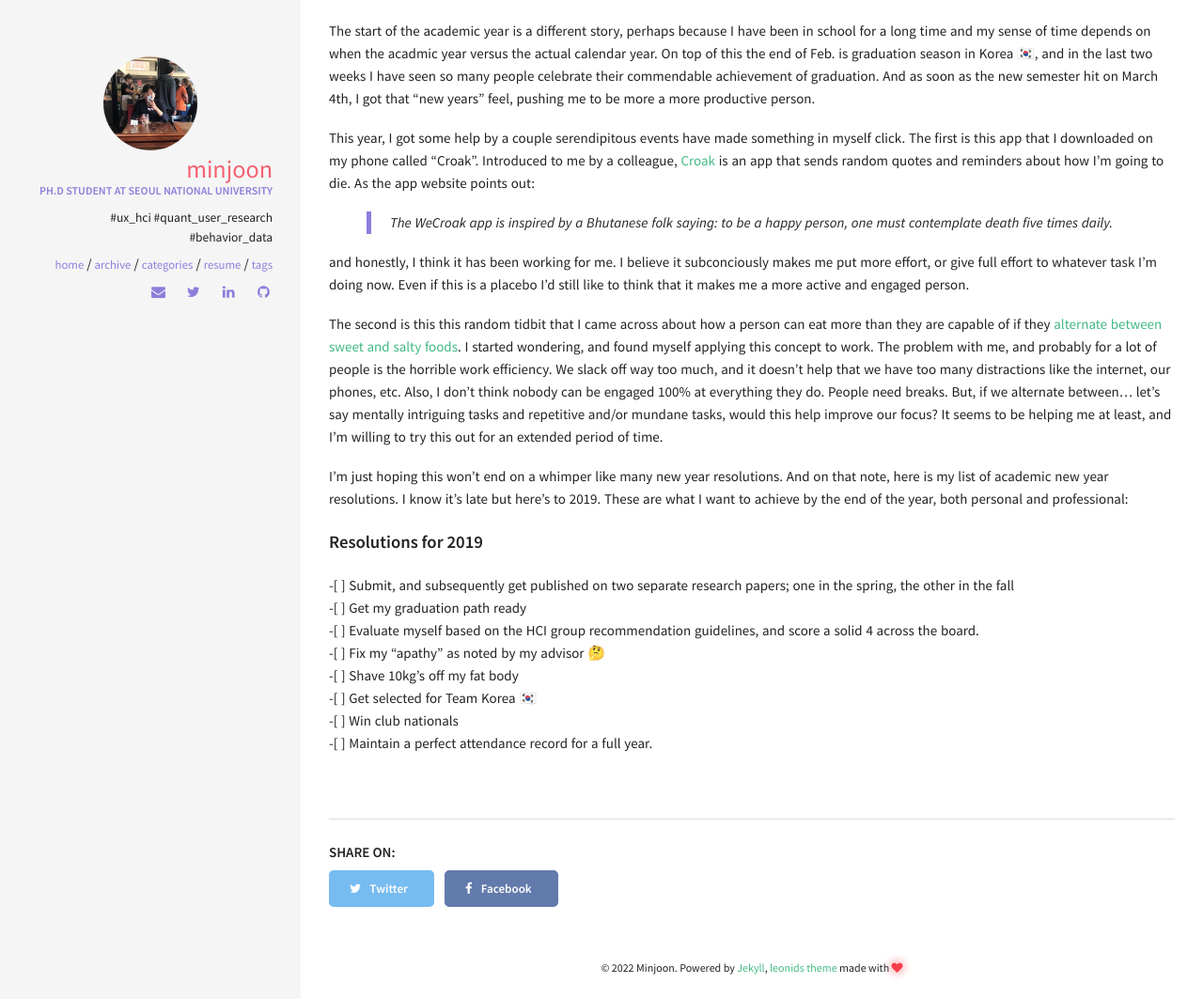
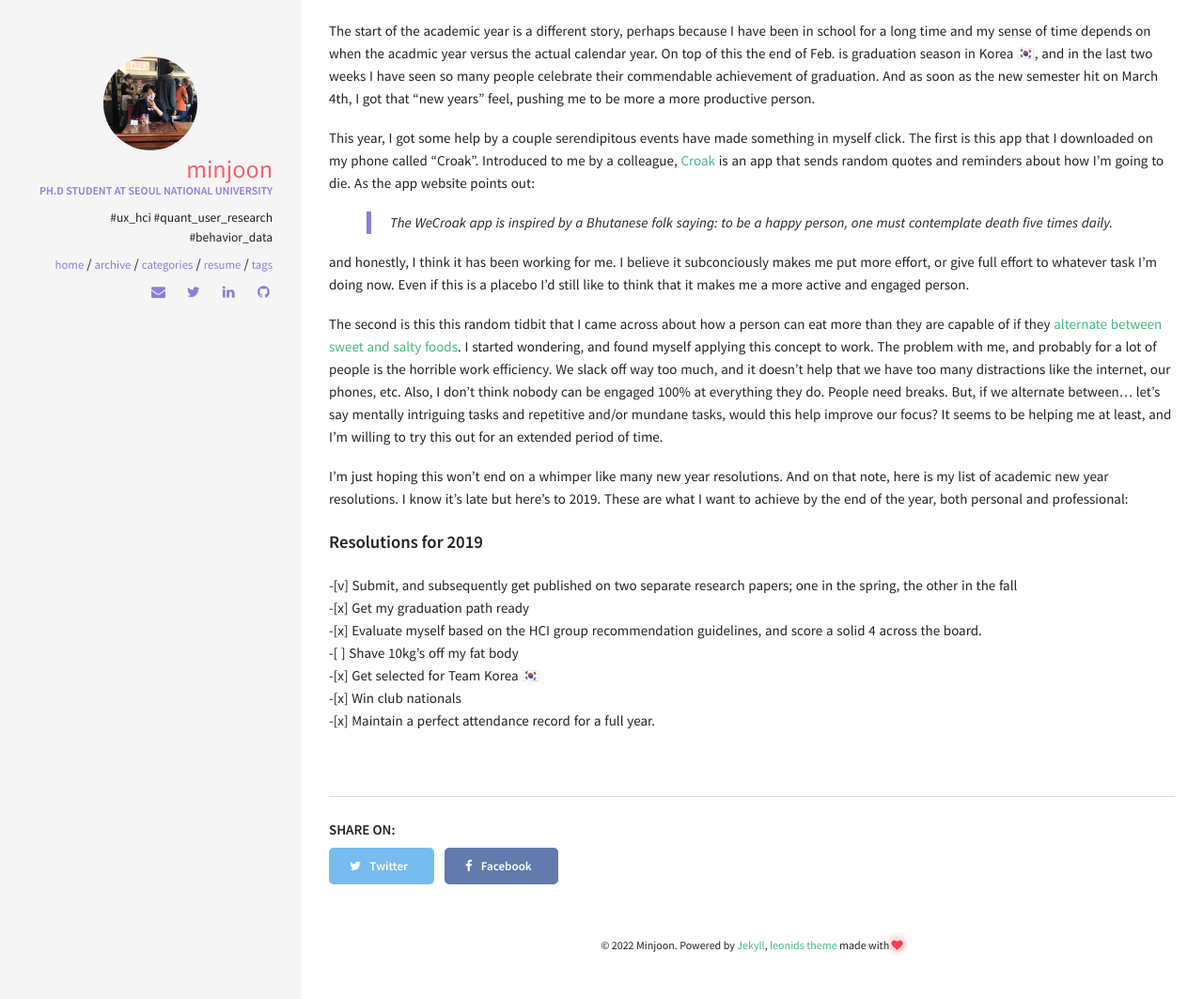
Before and after one commit to minjoonkim/minjoonkim.github.io, a Jekyll site: the page built from _posts/2019-03-06-start-academic-year.md, in a window 1280 px wide, cut to the strip 601-1664 px from the top of the page. Shown: the whole strip at 94% size. Built offline with Jekyll 4.4.1, drawn with Linux system fonts in a browser that asks for light colours; comment, search, counter and statistics services are not loaded.

Commit message:
blog update 1

```diff
--- a/_data/index/skills.yml
+++ b/_data/index/skills.yml
@@ -2,5 +2,5 @@
 
 label: Ability
 id : cs
-aspects: Collaboration, Data Analysis, Python, HTML/CSS, C++, PM
-percentage: 95, 80, 90, 70, 70, 80
+aspects: Collaboration, Data Analysis, Python, HTML/CSS, JS, PM
+percentage: 100, 85, 90, 80, 75, 90
--- a/_posts/2019-03-06-start-academic-year.md
+++ b/_posts/2019-03-06-start-academic-year.md
@@ -28,11 +28,10 @@ I'm just hoping this won't end on a whimper like many new year resolutions. And
 
 #### Resolutions for 2019
 
--[ ] Submit, and subsequently get published on two separate research papers; one in the spring, the other in the fall
--[ ] Get my graduation path ready
--[ ] Evaluate myself based on the HCI group recommendation guidelines, and score a solid 4 across the board.
--[ ] Fix my "apathy" as noted by my advisor 🤔
--[ ] Shave 10kg's off my fat body
--[ ] Get selected for Team Korea 🇰🇷
--[ ] Win club nationals
--[ ] Maintain a perfect attendance record for a full year.
+-[v] Submit, and subsequently get published on two separate research papers; one in the spring, the other in the fall
+-[x] Get my graduation path ready
+-[x] Evaluate myself based on the HCI group recommendation guidelines, and score a solid 4 across the board.
+-[  ] Shave 10kg's off my fat body
+-[x] Get selected for Team Korea 🇰🇷
+-[x] Win club nationals
+-[x] Maintain a perfect attendance record for a full year.
```
Also changed, not shown: other parts of _posts/2019-03-06-start-academic-year.md (+1 -1 lines), _posts/2022-01-04-new-year-new-hobby.md (added, +35 -0 lines), _posts/2022-01-08-recent-news.md (+2 -2 lines).
